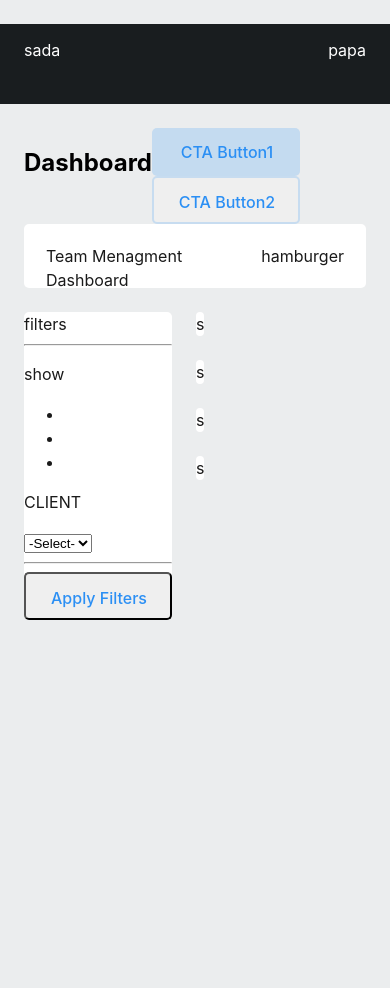
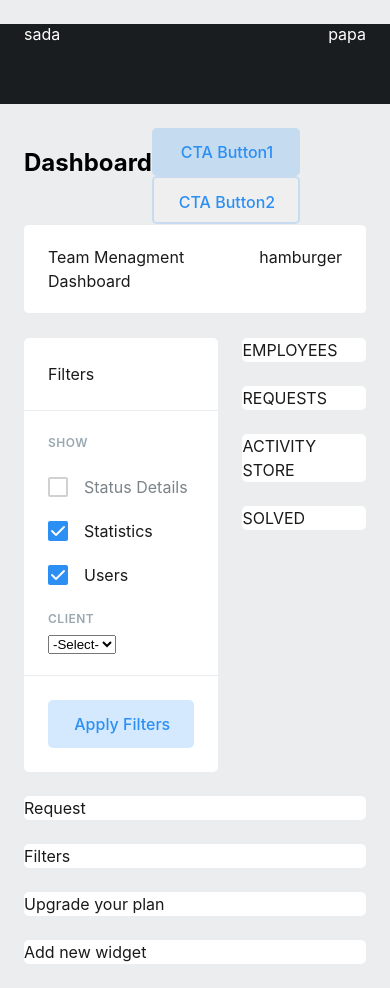
Before and after one commit to PiotrRusiowski/recruitmentTask, a website built with webpack: page index.html in a window 390 px wide. Before the commit the page ends 844 px from the top, so only its background shows below. Built offline with nearby package versions, Linux system fonts and the light colour scheme; a web font is replaced by a local one.

Commit message:
weback init, started tablet view

```diff
--- a/index.html
+++ b/index.html
@@ -25,43 +25,58 @@
           <button class="btn btn-light">CTA Button2</button>
         </div>
       </div>
-      <div class="card card-header">
+      <div class="card card-body">
         <div>Team Menagment Dashboard</div>
         <div class="ml-auto">hamburger</div>
       </div>
       <div class="row">
+        <div class="card card-filters">
+          <div class="card-header">
+            <div class="card-title">Filters</div>
+          </div>
 
-          <div class="card card-filters">
-            <div>filters</div>
-            <hr>
-            <p>show</p>
+          <div class="card-body">
+            <p class="mutte">SHOW</p>
             <ul>
-              <li></li>
-              <li></li>
-              <li></li>
+              <li>
+                <div class="list">
+                  <div class="checkbox"><img src="./styles/img/rectangle.png" alt="checkbox"></div>
+                  <p>Status Details</p>
+                </div>
+              </li>
+              <li>
+                <div class="list">
+                  <div class="checkbox"><img src="./styles/img/group-13.png" alt="checkbox"></div>
+                  <p>Statistics</p>
+                </div>
+              </li>
+              <li>
+                <div class="list">
+                  <div class="checkbox"><img src="./styles/img/group-13.png" alt="checkbox"></div>
+                  <p>Users</p>
+                </div>
+              </li>
             </ul>
-            <p>CLIENT</p>
+            <p class="mutte">CLIENT</p>
             <select>
               <option value="volvo">-Select-</option>
             </select>
-            <hr>
-            <button class="btn">Apply Filters</button>
           </div>
-
-
-        <div class="column col-3 cards ">
-
-            <div class="card">s</div>
-            <div class="card">s</div>
-            <div class="card">s</div>
-            <div class="card">s</div>
-
+          <div class="card-footer">
+            <button class="btn btn-card btn-primary">Apply Filters</button>
+          </div>
+        </div>
+        <div class="cards">
+          <div class="card">EMPLOYEES</div>
+          <div class="card">REQUESTS</div>
+          <div class="card">ACTIVITY STORE</div>
+          <div class="card">SOLVED</div>
         </div>
       </div>
-      <div class="card">
-
-      </div>
-
+      <div class="card">Request</div>
+      <div class="card">Filters</div>
+      <div class="card">Upgrade your plan</div>
+      <div class="card">Add new widget</div>
     </section>
 
 
--- a/package.json
+++ b/package.json
@@ -21,7 +21,6 @@
   },
   "scripts": {
     "dev": "webpack --watch"
-
   },
   "repository": {
     "type": "git",
--- a/styles/components/buttons.scss
+++ b/styles/components/buttons.scss
@@ -1,4 +1,5 @@
 @import '../vars';
+
 .btn {
     width: 148px;
     height: 48px;
@@ -11,7 +12,7 @@
     text-align: center;
     line-height: 1.5;
     border-radius: 5px;
-    padding: 12px 21px 12px 23px ;
+    padding: 12px 21px 12px 23px;
 
 }
 
@@ -20,10 +21,15 @@
 
     background-color: $color-primary;
     color: $font-btn;
+}
 
-}
 .btn-light {
     border: solid 2px $color-primary;
     border-radius: 5px;
 
+
 }
+
+.btn-card {
+    width: 100%;
+}
--- a/styles/components/cards.scss
+++ b/styles/components/cards.scss
@@ -12,18 +12,53 @@
 }
 
 .card-header {
-    height: 64px;
-    padding: 20px 22px;
+    padding: 24px
 }
+
+.card-body {
+    border-top: 1px solid #ebedee;
+    border-bottom: 1px solid #ebedee;
+    padding: 20px 24px;
+}
+
+.card-footer {
+    padding: 24px;
+}
+
 
 .card-filters {
     margin-right: 24px;
     display: block;
     text-align: left;
+    flex-basis: 60%;
+
+    ul {
+        margin-top: 20px;
+
+    }
+
+    li:first-child {
+        color: #7a8388;
+    }
+
+    .list {
+        display: flex;
+        align-items: center;
+        margin-bottom: 20px;
+
+        .checkbox {
+            width: 20px;
+            height: 20px;
+            margin-right: 16px;
+        }
+    }
+
 }
-.cards{
-    height: 100%;
-    display: flex ;
+
+.cards {
+
+
+    display: flex;
     flex-direction: column;
-    justify-content: space-around;
+
 }
--- a/styles/theme.scss
+++ b/styles/theme.scss
@@ -11,10 +11,16 @@
     box-sizing: border-box;
 }
 
-.container {
-    margin:24px ;
-    max-width: 1920px;
-    min-width: 320px;
+p {
+    margin: 0;
+    padding: 0;
+
+}
+
+ul {
+    list-style: none;
+    padding: 0;
+    margin: 0;
 }
 
 body {
@@ -32,6 +38,22 @@ nav {
     color: white;
 }
 
+.container {
+    margin: 24px;
+    max-width: 1920px;
+    min-width: 320px;
+}
+
 .ml-auto {
     margin-left: auto;
 }
+
+
+.mutte {
+    width: 41px;
+    font-size: 12px;
+    font-weight: 600;
+    line-height: 24px;
+    letter-spacing: 0.5px;
+    color: #99a9b1;
+}
```
Also changed, not shown: dist/global.css, styles/img/group-13.png (added), styles/img/group-13@2x.png (added), styles/img/group-13@3x.png (added), styles/img/rectangle.png (added), styles/img/rectangle@2x.png (added), styles/img/rectangle@3x.png (added), 1 other file.
